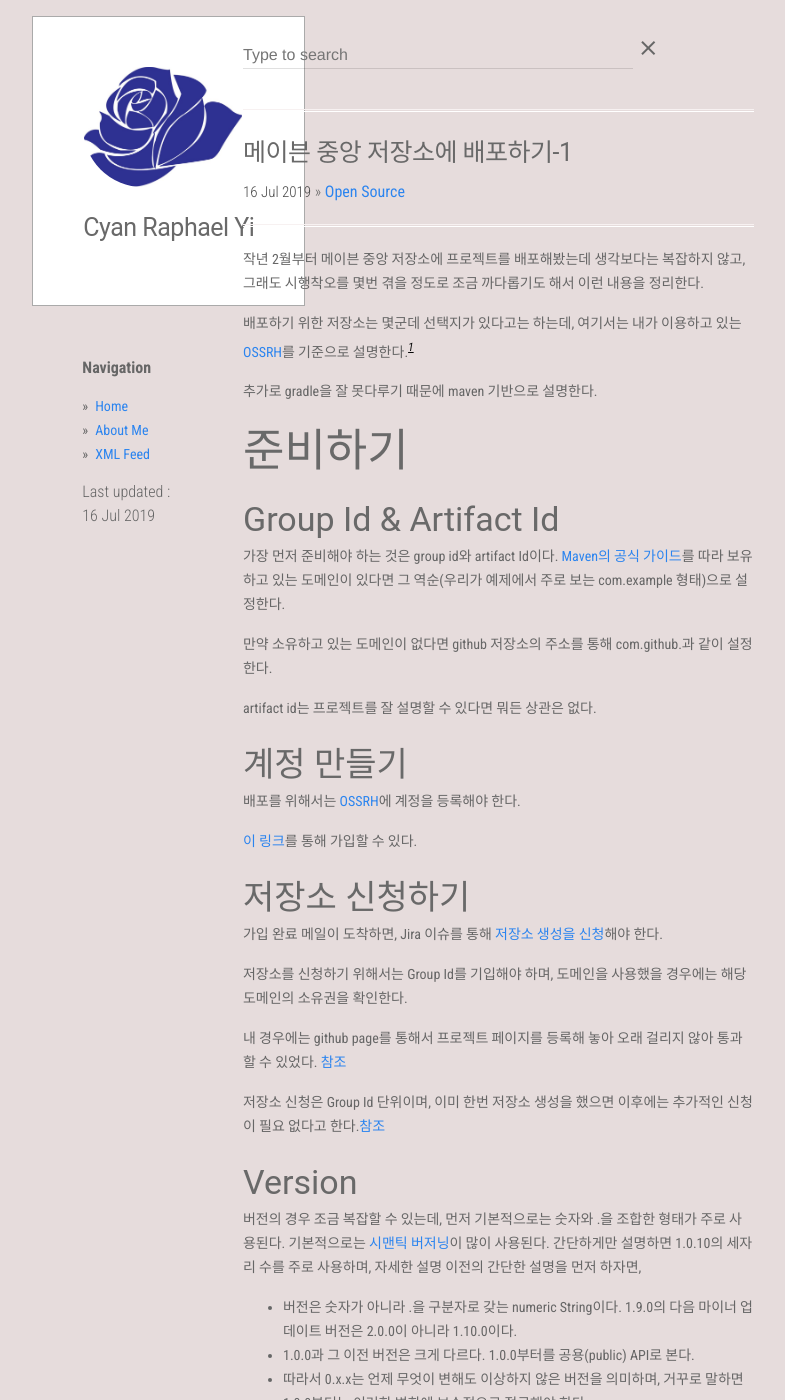
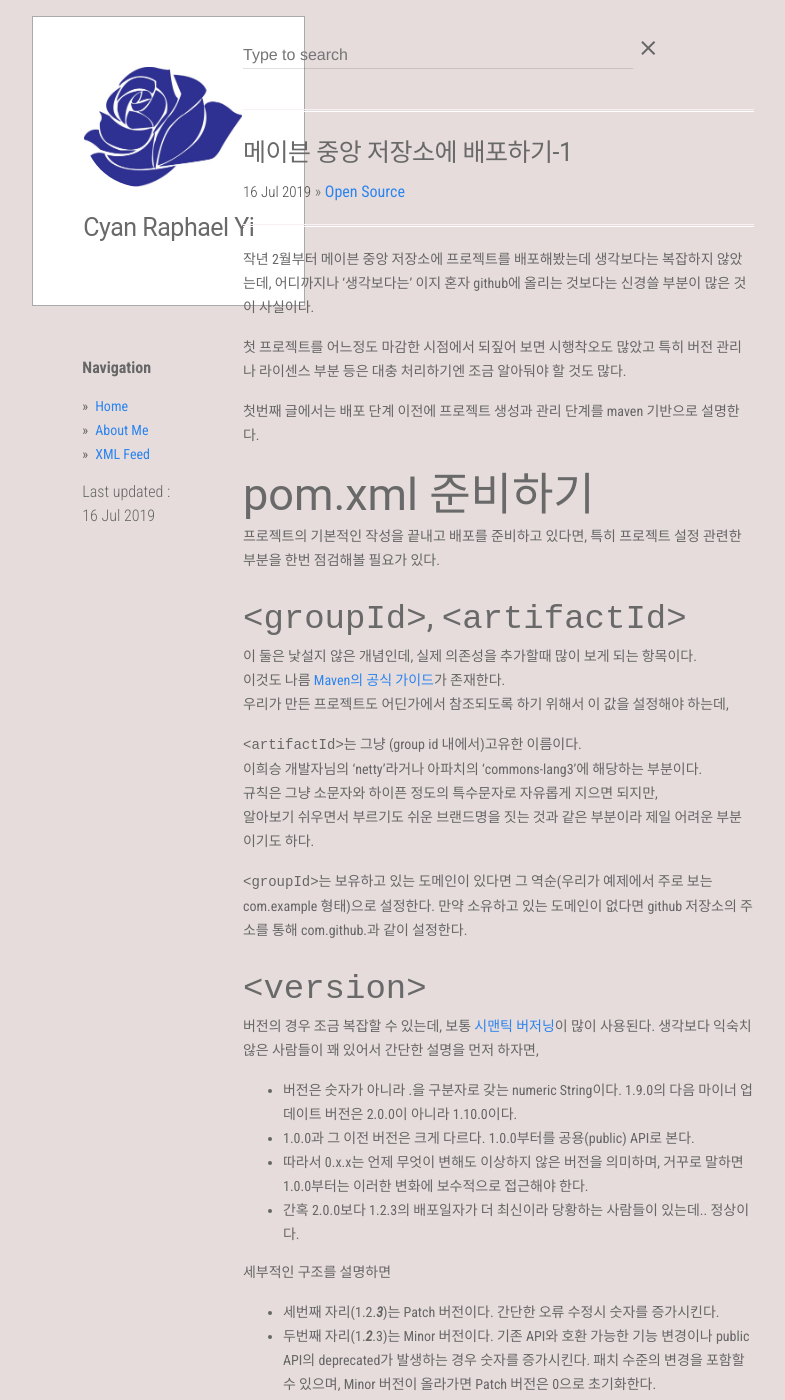
Before and after one commit to CyanRYi/cyanryi.github.io, a Jekyll site: the page built from _posts/ko/2019-07-16-deploy-to-maven-central-repository-1.md, in a window 1280 px wide and 1400 px high. Shown: the whole window, without its empty margins (89-874 px from the left). Built offline with Jekyll 4.4.1, drawn with Linux system fonts in a browser that asks for light colours; some of the changed text lies outside the part shown.

Commit message:
기안 설정 추가

````diff
--- a/_posts/ko/2019-07-16-deploy-to-maven-central-repository-1.md
+++ b/_posts/ko/2019-07-16-deploy-to-maven-central-repository-1.md
@@ -1,101 +1,65 @@
 ---
 title: 메이븐 중앙 저장소에 배포하기-1
 category: oss
-tags: [oss,gjall]
+tags: [oss]
+hidden: true
 ---
 
-작년 2월부터 메이븐 중앙 저장소에 프로젝트를 배포해봤는데 생각보다는 복잡하지 않고, 그래도 시행착오를 몇번 겪을 정도로 조금 까다롭기도 해서 이런 내용을 정리한다.
+작년 2월부터 메이븐 중앙 저장소에 프로젝트를 배포해봤는데 생각보다는 복잡하지 않았는데, 어디까지나 '생각보다는' 이지 혼자 github에 올리는 것보다는 신경쓸 부분이 많은 것이 사실이다.
 
-배포하기 위한 저장소는 몇군데 선택지가 있다고는 하는데, 여기서는 내가 이용하고 있는 [OSSRH](https://oss.sonatype.org/)를 기준으로 설명한다.[^1]
+첫 프로젝트를 어느정도 마감한 시점에서 되짚어 보면 시행착오도 많았고 특히 버전 관리나 라이센스 부분 등은 대충 처리하기엔 조금 알아둬야 할 것도 많다.
 
-추가로 gradle을 잘 못다루기 때문에 maven 기반으로 설명한다.
+첫번째 글에서는 배포 단계 이전에 프로젝트 생성과 관리 단계를 maven 기반으로 설명한다.
 
-## 준비하기
+## pom.xml 준비하기
 
-### Group Id & Artifact Id
+프로젝트의 기본적인 작성을 끝내고 배포를 준비하고 있다면, 특히 프로젝트 설정 관련한 부분을 한번 점검해볼 필요가 있다.
 
-가장 먼저 준비해야 하는 것은 group id와 artifact Id이다.
-[Maven의 공식 가이드](https://maven.apache.org/guides/mini/guide-naming-conventions.html)를 따라 보유하고 있는 도메인이 있다면 그 역순(우리가 예제에서 주로 보는 com.example 형태)으로 설정한다.
+### `<groupId>`, `<artifactId>`
 
+이 둘은 낯설지 않은 개념인데, 실제 의존성을 추가할때 많이 보게 되는 항목이다.
+이것도 나름 [Maven의 공식 가이드](https://maven.apache.org/guides/mini/guide-naming-conventions.html)가 존재한다.
+우리가 만든 프로젝트도 어딘가에서 참조되도록 하기 위해서 이 값을 설정해야 하는데,
+
+`<artifactId>`는 그냥 (group id 내에서)고유한 이름이다.
+이희승 개발자님의 'netty'라거나 아파치의 'commons-lang3'에 해당하는 부분이다.
+규칙은 그냥 소문자와 하이픈 정도의 특수문자로 자유롭게 지으면 되지만,
+알아보기 쉬우면서 부르기도 쉬운 브랜드명을 짓는 것과 같은 부분이라 제일 어려운 부분이기도 하다.
+
+`<groupId>`는 보유하고 있는 도메인이 있다면 그 역순(우리가 예제에서 주로 보는 com.example 형태)으로 설정한다.
 만약 소유하고 있는 도메인이 없다면 github 저장소의 주소를 통해 com.github.<github계정명>과 같이 설정한다.
 
-artifact id는 프로젝트를 잘 설명할 수 있다면 뭐든 상관은 없다.
+### `<version>`
 
-### 계정 만들기
-
-배포를 위해서는 [OSSRH](https://oss.sonatype.org/)에 계정을 등록해야 한다.
-
-[이 링크](https://issues.sonatype.org/secure/Signup!default.jspa)를 통해 가입할 수 있다.
-
-### 저장소 신청하기
-
-가입 완료 메일이 도착하면, Jira 이슈를 통해 [저장소 생성을 신청](https://issues.sonatype.org/secure/CreateIssue!default.jspa)해야 한다.
-
-저장소를 신청하기 위해서는 Group Id를 기입해야 하며, 도메인을 사용했을 경우에는 해당 도메인의 소유권을 확인한다.
-
-내 경우에는 github page를 통해서 프로젝트 페이지를 등록해 놓아 오래 걸리지 않아 통과할 수 있었다. [참조](https://issues.sonatype.org/browse/OSSRH-38065)
-
-저장소 신청은 Group Id 단위이며, 이미 한번 저장소 생성을 했으면 이후에는 추가적인 신청이 필요 없다고 한다.[참조](https://issues.sonatype.org/browse/OSSRH-50132)
-
-### Version
-
-버전의 경우 조금 복잡할 수 있는데, 먼저 기본적으로는 숫자와 .을 조합한 형태가 주로 사용된다.
-기본적으로는 [시맨틱 버저닝](https://semver.org/)이 많이 사용된다.
-간단하게만 설명하면 1.0.10의 세자리 수를 주로 사용하며, 자세한 설명 이전의 간단한 설명을 먼저 하자면,
+버전의 경우 조금 복잡할 수 있는데, 보통 [시맨틱 버저닝](https://semver.org/)이 많이 사용된다.
+생각보다 익숙치 않은 사람들이 꽤 있어서 간단한 설명을 먼저 하자면,
 
 - 버전은 숫자가 아니라 .을 구분자로 갖는 numeric String이다. 1.9.0의 다음 마이너 업데이트 버전은 2.0.0이 아니라 1.10.0이다.
 - 1.0.0과 그 이전 버전은 크게 다르다. 1.0.0부터를 공용(public) API로 본다.
 - 따라서 0.x.x는 언제 무엇이 변해도 이상하지 않은 버전을 의미하며, 거꾸로 말하면 1.0.0부터는 이러한 변화에 보수적으로 접근해야 한다.
+- 간혹 2.0.0보다 1.2.3의 배포일자가 더 최신이라 당황하는 사람들이 있는데.. 정상이다.
 
-각 숫자의 위치에 대해 설명하면
-
+세부적인 구조를 설명하면
 - 세번째 자리(1.2.**_3_**)는 Patch 버전이다. 간단한 오류 수정시 숫자를 증가시킨다.
 - 두번째 자리(1.**_2_**.3)는 Minor 버전이다. 기존 API와 호환 가능한 기능 변경이나 public API의 deprecated가 발생하는 경우 숫자를 증가시킨다. 패치 수준의 변경을 포함할 수 있으며, Minor 버전이 올라가면 Patch 버전은 0으로 초기화한다.
 - 첫번째 자리(**_1_**.2.3)는 Major 버전이다. 하위 버전과 호환되지 않는 정도의 큰 업데이트(지원하는 Java 버전이 변경된다거나...)를 의미한다고 보면 된다. 마이너, 패치 수준의 변경을 포함할 수 있으며, Major 버전이 올라가면, Minor 버전과 Patch 버전은 0으로 초기화한다.
-- 위 버전에 추가적으로 사전 릴리즈 버전을 -(하이픈)과 함께 추가할 수 있습니다. 주로 1.0.0-SNAPSHOT 과 같은 형태로 사용된다.
+- 위 버전에 추가적으로 사전 릴리즈 버전을 -(하이픈)과 함께 추가할 수 있다. 주로 1.0.0-SNAPSHOT 과 같은 형태로 사용된다.
 
 처음 프로젝트를 만들게 되면 0.1.0 정도로, 안정화되는 버전은 1.0.0이 기준이 된다.
 즉, 아래와 같은 상태.
 ```xml
-    ...
     <groupId>tech.sollabs</groupId>
     <artifactId>gjall</artifactId>
     <version>1.0.0</version>
-    ...
 ```
-
-### 개발자 목록
-
-오픈소스 프로젝트는 불특정 다수의 개발자의 참여가 기준이 되기 때문에, pom.xml 안에 개발자 목록을 정리하는 구획도 있다.
-```xml
-    ...
-    <developers>
-        <developer>
-            <id>cyan.r.yi</id>
-            <url>www.sollabs.tech</url>
-            <name>Cyan Raphael Yi</name>
-            <email>cyan.r.yi@gmail.com</email>
-            <organization>sollabs</organization>
-            <organizationUrl>www.sollabs.tech</organizationUrl>
-            <timezone>GMT+0900</timezone>
-        </developer>
-    </developers>
-    ...
-```
-모든 항목을 다 채울 필요는 없긴 할텐데, 이렇게 정리한 항목은 [mvnrepository](https://mvnrepository.com/)에서는 별도로 아래와 같이 확인되기도 한다.
-![개발자 목록](/images/190716/developers.PNG)
-
-아직까지 받아본 적은 없지만, 만약 누군가의 PR이 들어온다면 merge하기 전에 이 부분도 업데이트 해줄 필요가 있다.
-
 
 ### License
 오픈소스 라이센스는 다양하게 존재하지만, 주로 몇가지 라이센스 내에서 사용된다. 국내에도 정리된 [사이트](https://www.olis.or.kr/license/licenseClassiFication.do?mapcode=010001&page=1)가 존재한다.
+깊이 들어가면 한도 끝도 없지만 크게 두 부류로 구분할 수 있다.
 
-여기서 이 부분까지 깊게 다루기엔 무리가 있을 것 같아 간단하게 정리하면
-
-1. [자유소프트웨어 재단](https://www.fsf.org/)의 라이센스 중 GPL 계열
-    - 최근에는 GPLv2, GPLv3가 주로 사용되며, 이 라이센스 내에는 **원본저작물 및 그에 기반한 저작물(Work based on the program)에 대한 소스코드를 제공하거나, 요청 시 제공하겠다는 약정서를 제공할 것** 이라는 강력한 copyleft 항목이 포함되어 있다.
-    - 즉, 이 오픈소스 프로젝트를 수정하거나 단순 사용하면 그와 관련된 부분의 소스코드를 공개해야 한다는 것을 의미한다.[^2]
+1. [자유소프트웨어 재단](https://www.fsf.org/)의 라이센스 - GPL 계열
+    - GPLv2, GPLv3가 주로 사용되며, 이 라이센스 내에는 **원본저작물 및 그에 기반한 저작물(Work based on the program)에 대한 소스코드를 제공하거나, 요청 시 제공하겠다는 약정서를 제공할 것** 이라는 강력한 copyleft 항목이 포함되어 있다.
+    - 즉, 이 오픈소스 프로젝트를 수정하거나 단순 사용하면 그와 관련된 부분의 소스코드를 공개해야 한다는 것을 의미한다.[^1]
     - LGPL의 경우는 조금 다른데, 직접 수정하지 않고 단순 사용하는 경우에 대해서는 소스코드 공개의 의무가 발생하지 않는다. [MariaDB의 Java Client](https://search.maven.org/artifact/org.mariadb.jdbc/mariadb-java-client/2.4.2/jar)같은 경우 이 라이센스를 사용한다.
 
 2. 이보다 조금 더 자유로운 라이센스 - BSD 계열
@@ -119,21 +83,87 @@ artifact id는 프로젝트를 잘 설명할 수 있다면 뭐든 상관은 없
 ```
 물론 이 라이센스는 저장소 내의 License.md 에도 추가되어야 한다.(깃헙이 자동으로 만들어주니까.)
 
+### 개발자 목록
+
+오픈소스 프로젝트는 불특정 다수의 개발자의 참여가 기준이 되기 때문에, pom.xml 안에 개발자 목록을 정리하는 구획도 있다.
+```xml
+    <developers>
+        <developer>
+            <name>Cyan Raphael Yi</name>
+            <email>cyan.r.yi@gmail.com</email>
+            <organization>sollabs</organization>
+            <organizationUrl>www.sollabs.tech</organizationUrl>
+            <timezone>GMT+0900</timezone>
+        </developer>
+    </developers>
+```
+모든 항목을 다 채울 필요는 없긴 할텐데, 이렇게 정리한 항목은 [mvnrepository](https://mvnrepository.com/)에서는 별도로 아래와 같이 확인되기도 한다.
+![개발자 목록](/images/190716/developers.PNG)
+
+아직까지 받아본 적은 없지만, 만약 누군가의 PR이 들어온다면 merge하기 전에 이 부분도 업데이트 해줄 필요가 있다.
+
 ### 그 외 항목들
 
-1. name : 프로젝트명을 기입한다.
-2. description : 프로젝트에 대한 상세한 설명을 추가한다.
-3. url : 프로젝트 페이지가 있다면 그 url을 추가해야 한다. mvnrepository에서도 볼 수 있다.
-4. scm : 소스 저장소의 url과 태그를 추가한다.
+1. `<name>` : 프로젝트명을 기입한다.
+2. `<description>` : 프로젝트에 대한 상세한 설명을 추가한다.
+3. `<url>` : 프로젝트 페이지가 있다면 그 url을 추가해야 한다. mvnrepository에서도 볼 수 있다.
+4. `<scm>` : 소스 저장소의 정보를 추가한다. 깃헙을 쓴다면 항목간에 큰 차이는 없고 보통 비슷비슷한데,
+5. `<packaging>` : jar가 아닌 형태(war, pom ....)라면 입력해 줘야 한다. jar가 기본값이다.
 
 ```xml
     <name>gjall</name>
     <description>Spring Extension 2nd Series. API Logging</description>
     <url>https://gjall.sollabs.tech</url>
     <scm>
+        <connection>scm:git:https://github.com/CyanRYi/gjall.git</connection>
+        <developerConnection>scm:git:https://github.com/CyanRYi/gjall.git</developerConnection>
         <url>https://github.com/CyanRYi/gjall.git</url>
-        <tag>github</tag>
+        <tag>${project.version}</tag>
     </scm>
+```
+
+지금까지 나온부분을 쭉 정리하면 이렇게 된다.
+
+```xml
+<?xml version="1.0" encoding="UTF-8"?>
+<project xmlns="http://maven.apache.org/POM/4.0.0"
+         xmlns:xsi="http://www.w3.org/2001/XMLSchema-instance"
+         xsi:schemaLocation="http://maven.apache.org/POM/4.0.0 http://maven.apache.org/xsd/maven-4.0.0.xsd">
+    <modelVersion>4.0.0</modelVersion>
+
+    <groupId>tech.sollabs</groupId>
+    <artifactId>gjall</artifactId>
+    <version>1.0.0-RELEASE</version>
+    <packaging>jar</packaging>
+    <name>gjall</name>
+    <description>Spring Extension 2nd Series. API Logging</description>
+    <url>https://gjall.sollabs.tech</url>
+
+    <licenses>
+        <license>
+            <name>MIT</name>
+            <url>https://opensource.org/licenses/MIT</url>
+            <distribution>repo</distribution>
+        </license>
+    </licenses>
+
+    <developers>
+        <developer>
+            <name>Cyan Raphael Yi</name>
+            <email>cyan.r.yi@gmail.com</email>
+            <organization>sollabs</organization>
+            <organizationUrl>www.sollabs.tech</organizationUrl>
+            <timezone>GMT+0900</timezone>
+        </developer>
+    </developers>
+
+    <scm>
+        <connection>scm:git:https://github.com/CyanRYi/gjall.git</connection>
+        <developerConnection>scm:git:https://github.com/CyanRYi/gjall.git</developerConnection>
+        <url>https://github.com/CyanRYi/gjall.git</url>
+        <tag>${project.version}</tag>
+    </scm>
+    .......
 ```
 
 ### 플러그인 추가하기
@@ -199,85 +229,17 @@ artifact id는 프로젝트를 잘 설명할 수 있다면 뭐든 상관은 없
 </build>
 ```
 
-### settings.xml 수정하기
-사설 nexus 관련 설정을 해봤다면 알고 있겠지만, nexus에 deploy하기 위해 필요한 계정 정보를 프로젝트의 pom.xml에 담을수는 없다.
-별도의 settings.xml을 통해 외부 정보를 분리해서 관리하며 프로젝트별 설정에서 이를 참조하는 구조로 되어 있다.
+## 마지막으로 점검할 것
 
-보통 기본 경로는 ${USER_HOME}\.m2\settings.xml로 되어 있는데, 여기에 추가적인 정보를 기입해야 한다.
+- javadoc을 잘 작성하였는가? : 사용자를 고려하는 것도 있지만, javadoc 플러그인을 추가했기 때문에 배포가 안될 수 있다.
+- Test Case는 중요하다 : 내가 제일 크게 고생한 부분인데, 우리는 전업 오픈소스 개발자가 아니고 이 프로젝트를 몇 개월만에 다시 열어볼 수도 있다. 그때 이 프로젝트가 어디까지 돌아가고 있는지, 그리고 나 자신도 (시간에 따라 잊어버린) side effect 발생을 막기 위해 굉장히 중요한 역할을 해준다.
+- 언어도 한번은 고민해 보자 : 필수적인 사항은 아니지만, 간단하게 쓰더라도 영어로 작성하려 한다. 누구라도 접근할 수 있는 프로젝트이기 때문에, 많은 사람이 읽을 수 있는 언어로 쓰는게 좋지 않나 하는 생각이 있다.
 
-1. 서버는 복수를 등록할 수 있다.
-    - 서버의 ID는 고유하게 식별할 수 있으면 된다. 여기서는 배포 서버인 OSSRH를 설정하고 있다.
-    - username과 password는 최초에 [OSSRH](https://oss.sonatype.org/)에 가입했던 ID와 비밀번호를 기입한다.
-```xml
-<servers>
-    <server>
-        <id>ossrh</id>
-        <username>계정명</username>
-        <password>비밀번호</password>
-    </server>
-</servers>
-```
-
-1. 상황에 맞는 프로필을 선언해놓을 수 있다.
-    - <id>는 프로필의 ID로 *위에 사용한 server의 ID와는 무관*하게 사용한다. 가능한 헷갈리지 않게 다르게 설정하는 것을 추천.
-    - <properties>에는 각 프로필마다 고유하게 사용할 항목들을 선언하고, 이를 pom.xml에서 참조할 수 있다.
-```xml
-<profiles>
-    <profile>
-        <id>oss-deployment</id>
-        <properties>
-            <gpg.passphrase>GPG passphrase를 여기에 기록한다.</gpg.passphrase>
-        </properties>
-    </profile>
-</profiles>
-```
-
-1. <activeProfiles>를 통해 활성화할 profile을 미리 선언할 수도 있다.
-```xml
-<activeProfiles>
-    <activeProfile>oss-deployment</activeProfile>
-</activeProfiles>
-```
-
-### pom.xml에 배포 정보 추가하기
-꽤 다양한 방법이 있다고 하는데, 가장 간단한 방법은 아래의 경우였다.
-
-1. distributionManagement 추가
-    - snapshotRepository만을 추가한다.
-    - <id>는 settings.xml에 추가했던 server의 id와 동일해야 한다.
-    - <url>은 아래 정보와 동일하다.(저장소를 생성해줄때 알려준다.)
-```xml
-<distributionManagement>
-    <snapshotRepository>
-        <id>ossrh</id>
-        <url>https://oss.sonatype.org/content/repositories/snapshots</url>
-    </snapshotRepository>
-</distributionManagement>
-```
-
-2. 이전 단계에서 추가했던 3개의 plugin 외에 하나를 더 추가한다.
-    - <configuration> 내의 <serverId>는 위와 마찬가지로 settings.xml에 추가했던 server의 id를 입력해야 한다.
-
-```xml
-<plugin>
-    <groupId>org.sonatype.plugins</groupId>
-    <artifactId>nexus-staging-maven-plugin</artifactId>
-    <version>1.6.7</version>
-    <extensions>true</extensions>
-    <configuration>
-        <serverId>ossrh</serverId>
-        <nexusUrl>https://oss.sonatype.org/</nexusUrl>
-        <autoReleaseAfterClose>true</autoReleaseAfterClose>
-    </configuration>
-</plugin>
-```
 
 ---
-[^1]: 다른 곳은 [bintray](https://bintray.com) 같은 곳을 주로 쓰는 듯 하다. [이동욱님의 블로그](https://jojoldu.tistory.com/161)에서는 그쪽을 다룬다.
+[^1]: 만들때도, 사용할때도 주의를 크게 기울일 필요가 있는데, 회사에서 잘못 썼다가 크게 데이는 경우가 심심찮게 보인다.[이 뉴스](http://www.inews24.com/view/1023517)도 불과 2년전 얘기다.
+GPL을 쓰다가 다른 라이센스로 변경할 수도 있지만, 누군가가 기여한 부분이 있다면 그 부분 관련해서 또 복잡해진다.
 
-[^2]: 만들때도, 사용할때도 주의를 크게 기울일 필요가 있는데, 회사에서 잘못 썼다가 크게 데이는 경우가 심심찮게 보인다.[이 뉴스](http://www.inews24.com/view/1023517)도 불과 2년전 얘기다.
-GPL 계열을 좋아하지 않는다는 점을 먼저 밝히면서 얘기하자면, 만드는 사람이 지켜야 할 것도 많고 사용자도 꺼리게 하는 라이센스라서 그리 추천하지는 않는다. 관상용 프로젝트를 만든다면 모를까..
+[^2]: 쓰는건 상관없지만, 해당 라이센스를 '첨부' 해야 한다던가 하는 가벼운 제약 정도가 붙기도 한다.
 
-[^3]: 쓰는건 상관없지만, 해당 라이센스를 '첨부' 해야 한다던가 하는 가벼운 제약 정도가 붙기도 한다.
-
-[^4]: 조금 특이하게 BSD 2-clause, 3-clause 형태로 구분되는데, 2-caluse는 흔히 FreeBSD로도 불린다.(이 계열이 별명이 많더라..) 이름대로 조항 갯수가 2개냐 3개냐의 차이.
+[^3]: 여러 종류가 있고 심지어 별명들도 많아서 복잡하지만, BSD 2-clause, 3-clause 형태로 구분되는데, 이름대로 조항 갯수가 2개냐 3개냐의 차이.
````
